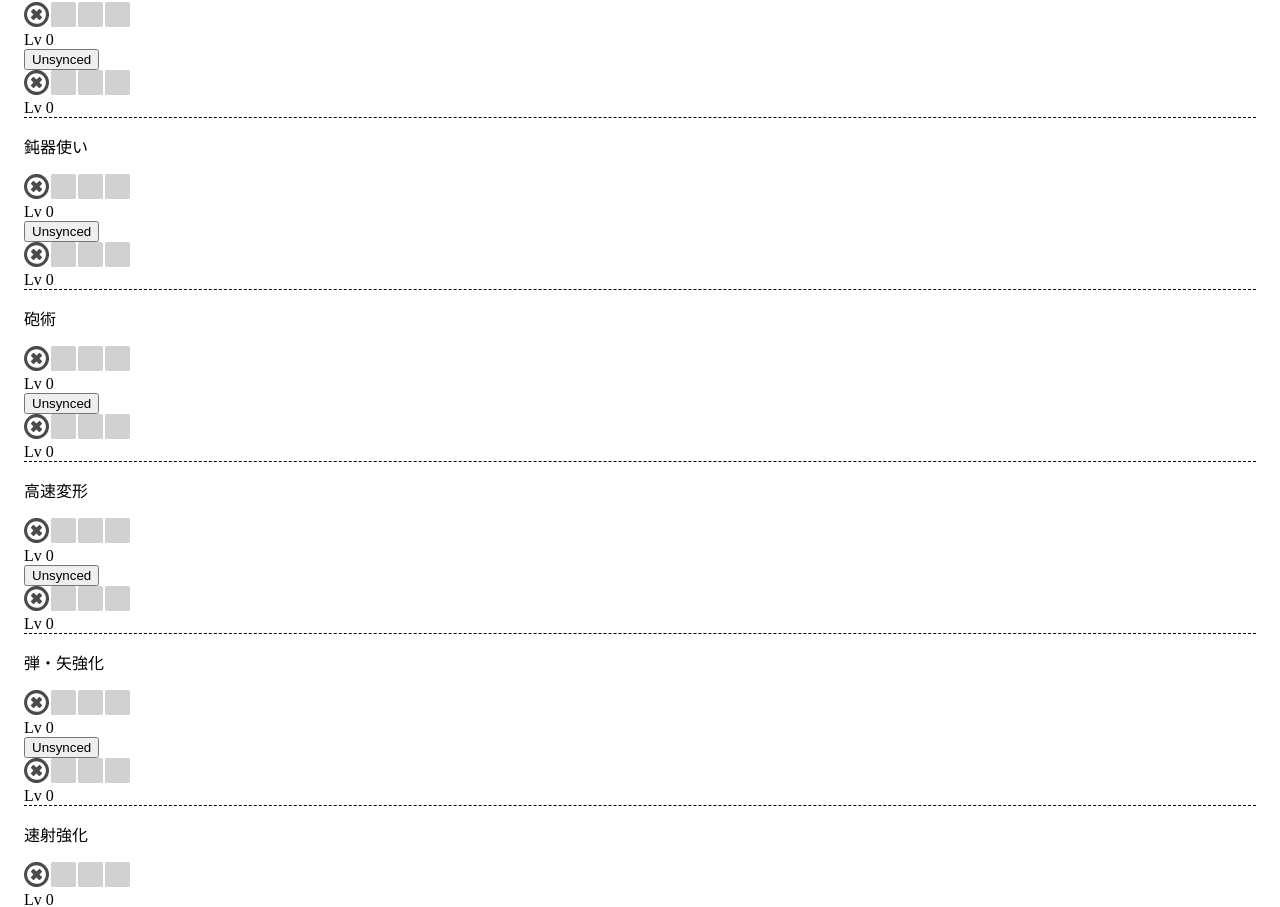
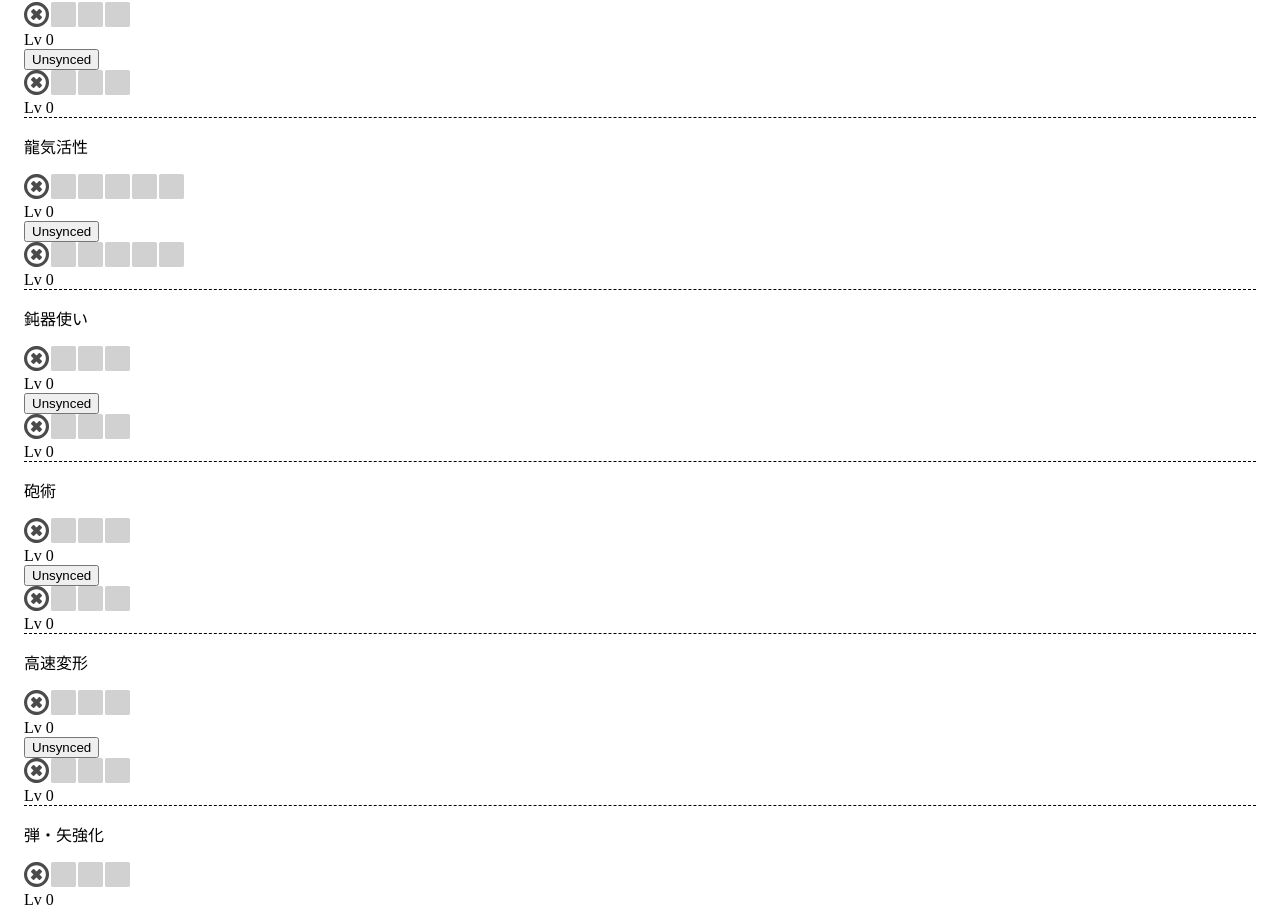
Before and after one commit to autopp/mhrise-atk-cmp, a Next.js app: page / in a window 1280 px wide. Shown: the part 4120-5027 px from the top of the page. Built offline with nearby package versions, Linux system fonts and the light colour scheme.

Commit message:
feat: add dragonheart

```diff
--- a/src/lib/status.ts
+++ b/src/lib/status.ts
@@ -101,6 +101,7 @@ export type Status = {
     readonly latentPower: Increase
     readonly agitator: Agitator
     readonly resuscitate: Increase
+    readonly dragonheart: Factor
     readonly bludgeoner: Bludgeoner
     readonly artillery: Factor
     readonly rapidMorph: Factor
@@ -216,6 +217,10 @@ export const AGITATORS: Agitator[] = [
   { text: "攻撃力+20 & 会心率+15", attack: 20, affinity: 15 },
 ]
 
+export const RESUSCITATE = createAttackIncreaseSkill([5, 10, 20])
+
+export const DRAGONHEART = createDamageFactorSkill(["1.0", "1.0", "1.0", "1.05", "1.1"])
+
 export const BLUDGEONERS: Bludgeoner[] = [
   { text: "", factor: UNIT_FACTOR, activeLevel: SHARPNESS_RED.level },
   { text: "斬れ味が黄色以下の時、攻撃力1.05倍", factor: new Decimal("1.05"), activeLevel: SHARPNESS_YELLOW.level },
@@ -224,8 +229,6 @@ export const BLUDGEONERS: Bludgeoner[] = [
 ]
 
 export const ARTILLERIES = createDamageFactorSkill(["1.1", "1.2", "1.3"])
-
-export const RESUSCITATE = createAttackIncreaseSkill([5, 10, 20])
 
 export const RAPID_MORPHS: Factor[] = [
   { text: "", factor: UNIT_FACTOR },
@@ -271,7 +274,7 @@ function calculateBaseAttack(status: Status): Decimal {
     item: { talonAndCharm, demonDrug, mightSeed, demonPowder },
     dango: { booster },
     rampage,
-    skill: { attackBoost, offensiveGuard, peakPerformance, agitator, resuscitate },
+    skill: { attackBoost, offensiveGuard, peakPerformance, agitator, resuscitate, dragonheart },
   } = status
 
   const weaponAttack = new Decimal(
@@ -281,7 +284,7 @@ function calculateBaseAttack(status: Status): Decimal {
       rampage.attackOrAffinitySurge.attack
     )
   )
-  return product(weaponAttack, attackBoost, offensiveGuard, calculateBludgeonerFactor(status)).add(
+  return product(weaponAttack, attackBoost, offensiveGuard, dragonheart, calculateBludgeonerFactor(status)).add(
     sum(
       talonAndCharm,
       mightSeed,
--- a/src/pages/index.tsx
+++ b/src/pages/index.tsx
@@ -34,6 +34,7 @@ import {
   AMMO_AND_ARROW_UPS,
   RAPID_FIRE_UPS,
   RESUSCITATE,
+  DRAGONHEART,
 } from "@/lib/status"
 import CheckboxInputRow from "@/components/checkbox-input-row"
 import { usePairingState } from "@/lib/pairing"
@@ -74,6 +75,7 @@ const Home: FC = () => {
   const skillLatentPower = usePairingState(0)
   const skillAgitator = usePairingState(0)
   const skillResuscitate = usePairingState(0)
+  const skillDragonheart = usePairingState(0)
   const skillBludgeoner = usePairingState(0)
   const skillArtillery = usePairingState(0)
   const skillRapidMorph = usePairingState(0)
@@ -119,6 +121,7 @@ const Home: FC = () => {
         latentPower: LATENT_POWERS[valueOf(skillLatentPower)],
         agitator: AGITATORS[valueOf(skillAgitator)],
         resuscitate: RESUSCITATE[valueOf(skillResuscitate)],
+        dragonheart: DRAGONHEART[valueOf(skillDragonheart)],
         bludgeoner: BLUDGEONERS[valueOf(skillBludgeoner)],
         artillery: ARTILLERIES[valueOf(skillArtillery)],
         rapidMorph: RAPID_MORPHS[valueOf(skillRapidMorph)],
@@ -155,6 +158,7 @@ const Home: FC = () => {
     skillLatentPower,
     skillAgitator,
     skillResuscitate,
+    skillDragonheart,
     skillBludgeoner,
     skillArtillery,
     skillRapidMorph,
@@ -210,6 +214,7 @@ const Home: FC = () => {
         <LevelInputRow label="力の解放" levels={LATENT_POWERS} {...skillLatentPower} />
         <LevelInputRow label="挑戦者" levels={AGITATORS} {...skillAgitator} />
         <LevelInputRow label="死中に活" levels={RESUSCITATE} {...skillResuscitate} />
+        <LevelInputRow label="龍気活性" levels={DRAGONHEART} {...skillDragonheart} />
         <LevelInputRow label="鈍器使い" levels={BLUDGEONERS} {...skillBludgeoner} />
         <LevelInputRow label="砲術" levels={ARTILLERIES} {...skillArtillery} />
         <LevelInputRow label="高速変形" levels={RAPID_MORPHS} {...skillRapidMorph} />
```
